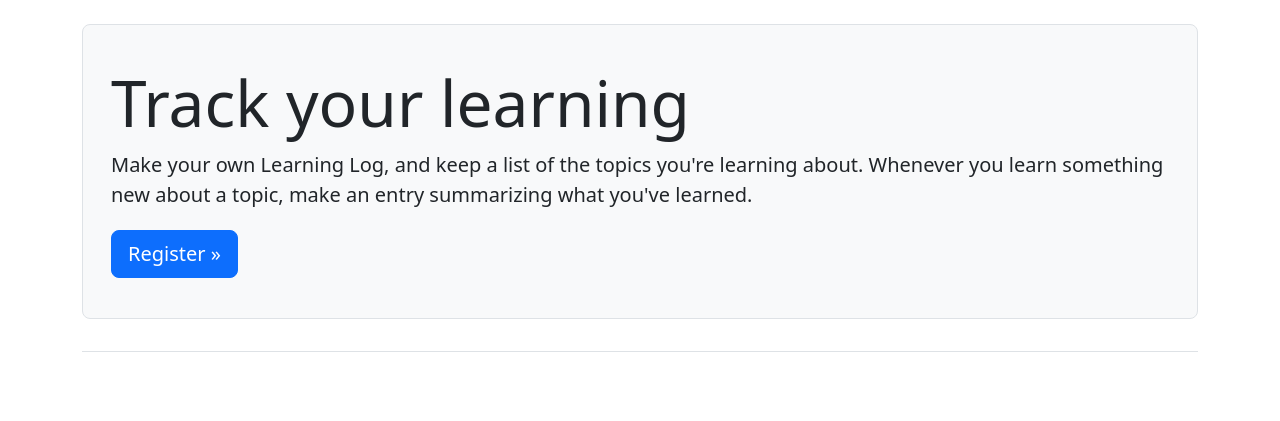
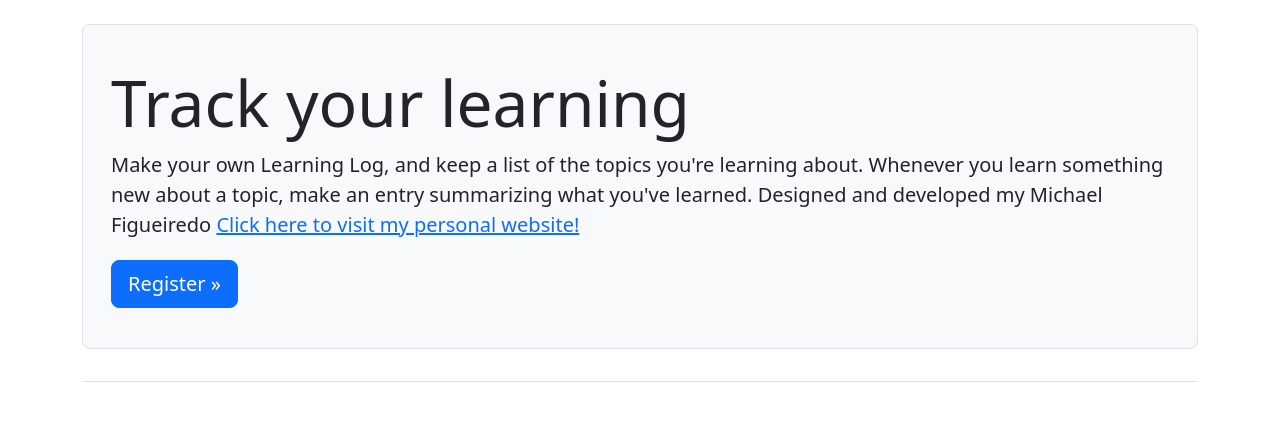
Before and after one commit to mfigueiredo1/learning_log, a Django app: template learning_logs/templates/learning_logs/index.html in a window 1280 px wide. Shown: the part 58-479 px from the top of the page. Run offline with Django 4.2, Linux system fonts and the light colour scheme; the template is opened without the code that fills it, so the values that code supplies are empty; some libraries are stand-ins or nearby versions.

Commit message:
added name to homepage paragraph and link to personal music website

```diff
--- a/learning_logs/templates/learning_logs/index.html
+++ b/learning_logs/templates/learning_logs/index.html
@@ -8,7 +8,9 @@
 
         <p class="lead">Make your own Learning Log, and keep a list of the
             topics you're learning about. Whenever you learn something new
-            about a topic, make an entry summarizing what you've learned.</p>
+            about a topic, make an entry summarizing what you've learned.
+            Designed and developed my Michael Figueiredo
+            <a href="https://www.mikefigueiredo.com" target="_blank">Click here to visit my personal website!</a></p>
         <a class="btn btn-primary btn-lg mt-1"
           href="{% url 'accounts:register' %}">Register &raquo;</a>
     </div>
```
